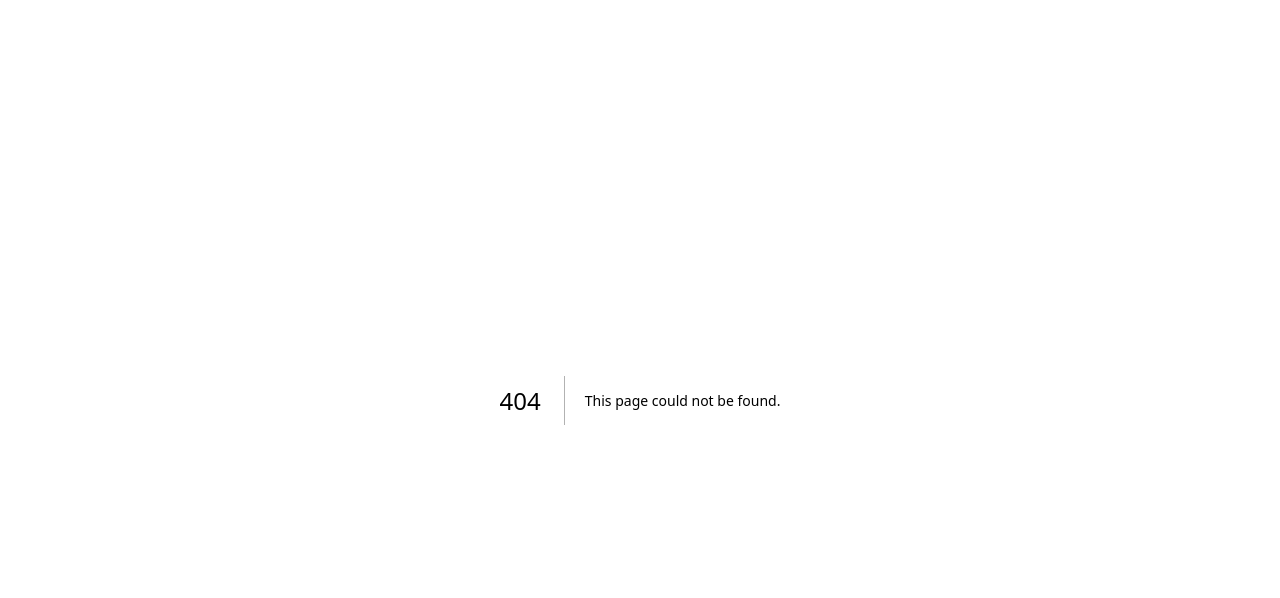
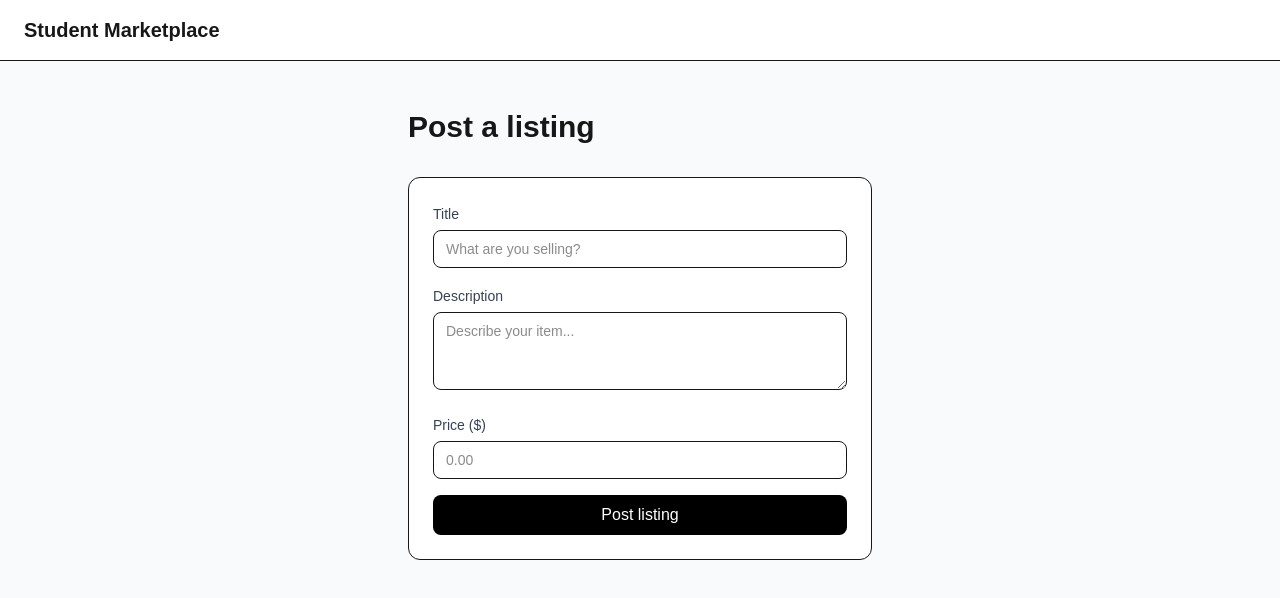
Before and after one commit to Chumbert3/student-marketplace, a Next.js app: page /sell in a window 1280 px wide. Before the commit this address had no page. Shown: the top 598 px of the page. Built offline with nearby package versions, Linux system fonts and the light colour scheme; no server answers.

Commit message:
add sell page and connect navbar

```diff
--- a/app/page.tsx
+++ b/app/page.tsx
@@ -9,7 +9,7 @@ export default async function Home() {
         <h1 className="text-xl font-bold">Student Marketplace</h1>
         <div className="flex gap-4">
           <button className="text-gray-600 hover:text-black">Login</button>
-          <button className="bg-black text-white px-4 py-2 rounded-lg hover:bg-gray-800">Sell an Item</button>
+          <a href="/sell" className="bg-black text-white px-4 py-2 rounded-lg hover:bg-gray-800">Launch Your Service</a>
         </div>
       </nav>
 
--- /dev/null
+++ b/app/sell/page.tsx
@@ -0,0 +1,77 @@
+'use client'
+import { useState } from 'react'
+import { supabase } from '../lib/supabase'
+import { useRouter } from 'next/navigation'
+
+export default function SellPage() {
+  const router = useRouter()
+  const [title, setTitle] = useState('')
+  const [description, setDescription] = useState('')
+  const [price, setPrice] = useState('')
+  const [loading, setLoading] = useState(false)
+
+  async function handleSubmit() {
+    setLoading(true)
+    await supabase.from('listings').insert({
+      title,
+      description,
+      price: parseFloat(price),
+    })
+    setLoading(false)
+    router.push('/')
+  }
+
+  return (
+    <main className="min-h-screen bg-gray-50">
+      <nav className="bg-white border-b px-6 py-4">
+        <h1 className="text-xl font-bold">Student Marketplace</h1>
+      </nav>
+
+      <div className="max-w-lg mx-auto px-6 py-12">
+        <h2 className="text-3xl font-bold mb-8">Post a listing</h2>
+
+        <div className="bg-white rounded-xl border p-6 flex flex-col gap-4">
+          <div>
+            <label className="text-sm font-medium text-gray-700">Title</label>
+            <input
+              className="mt-1 w-full border rounded-lg px-3 py-2 text-sm"
+              placeholder="What are you selling?"
+              value={title}
+              onChange={(e) => setTitle(e.target.value)}
+            />
+          </div>
+
+          <div>
+            <label className="text-sm font-medium text-gray-700">Description</label>
+            <textarea
+              className="mt-1 w-full border rounded-lg px-3 py-2 text-sm"
+              rows={3}
+              placeholder="Describe your item..."
+              value={description}
+              onChange={(e) => setDescription(e.target.value)}
+            />
+          </div>
+
+          <div>
+            <label className="text-sm font-medium text-gray-700">Price ($)</label>
+            <input
+              className="mt-1 w-full border rounded-lg px-3 py-2 text-sm"
+              placeholder="0.00"
+              type="number"
+              value={price}
+              onChange={(e) => setPrice(e.target.value)}
+            />
+          </div>
+
+          <button
+            onClick={handleSubmit}
+            disabled={loading}
+            className="bg-black text-white py-2 rounded-lg hover:bg-gray-800 disabled:opacity-50"
+          >
+            {loading ? 'Posting...' : 'Post listing'}
+          </button>
+        </div>
+      </div>
+    </main>
+  )
+}
```
